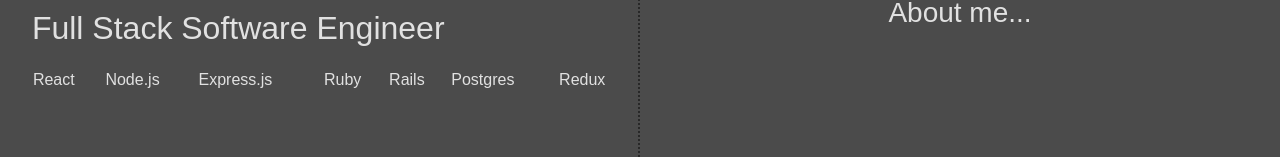
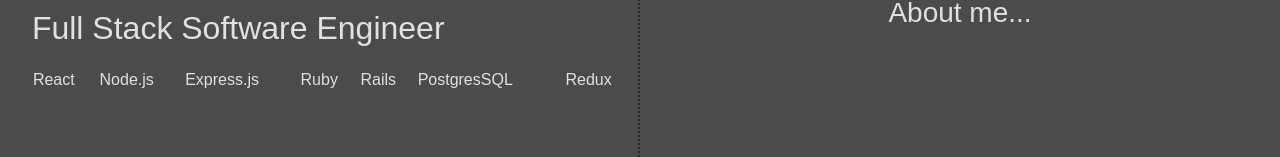
Before and after one commit to tristanlangford/react-tristan-langford, a React (Create React App) app: page / in a window 1280 px wide. Shown: the part 320-477 px from the top of the page. Built offline with nearby package versions, Linux system fonts and the light colour scheme.

Commit message:
PostgresSQL

```diff
--- a/src/components/home/home.jsx
+++ b/src/components/home/home.jsx
@@ -15,7 +15,7 @@
                         <td>Express.js</td>
                         <td>Ruby</td>
                         <td>Rails</td>
-                        <td>Postgres</td>
+                        <td>PostgresSQL</td>
                         <td>Redux</td>
                     </tr>
                 </table>
```
